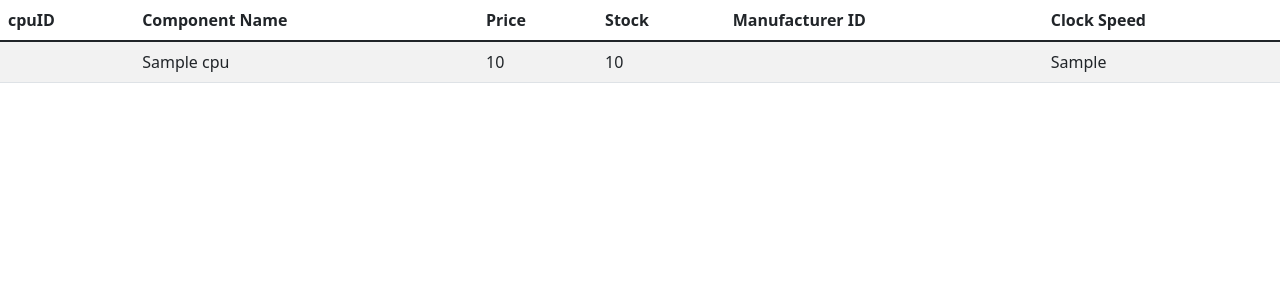
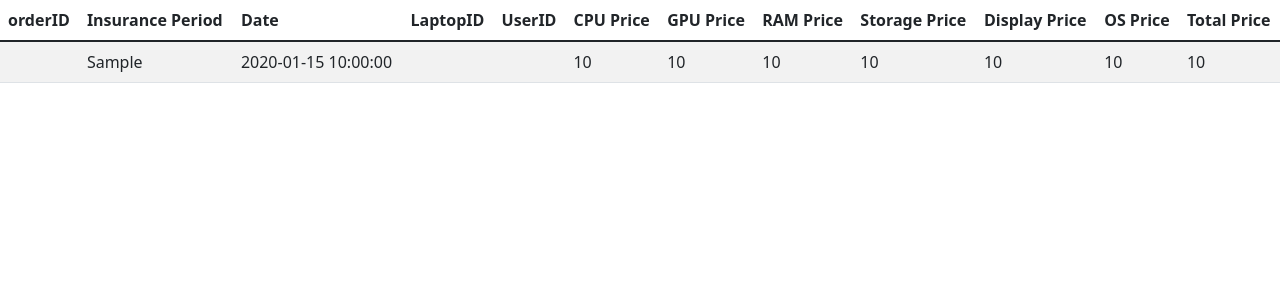
Before and after one commit to burcuesmersoy/LaptopProviderWebsite, a PHP site: page /orders.php in a window 1280 px wide. Shown: the top 300 px of the page. Run offline with PHP 8.4, Linux system fonts and the light colour scheme; tables that the repository leaves empty or names only in its code hold one stand-in row (values such as "Sample post"); data that the repository does not hold is empty.

Commit message:
orders page added

```diff
--- a/orders.php
+++ b/orders.php
@@ -5,7 +5,7 @@
     <meta charset="UTF-8">
     <meta http-equiv="X-UA-Compatible" content="IE=edge">
     <meta name="viewport" content="width=device-width, initial-scale=1.0">
-    <title>Sigma Inc-Admin</title>
+    <title>Sigma Inc-Orders</title>
     <link href="https://cdn.jsdelivr.net/npm/bootstrap@5.1.3/dist/css/bootstrap.min.css" rel="stylesheet" integrity="sha384-1BmE4kWBq78iYhFldvKuhfTAU6auU8tT94WrHftjDbrCEXSU1oBoqyl2QvZ6jIW3" crossorigin="anonymous">
     <script src="https://code.jquery.com/jquery-3.6.0.js" integrity="sha256-H+K7U5CnXl1h5ywQfKtSj8PCmoN9aaq30gDh27Xc0jk=" crossorigin="anonymous"></script>
 
@@ -15,45 +15,58 @@
     <table class="table table-striped">
         <thead>
             <tr>
-                <th scope="col">cpuID</th>
-                <th scope="col">Component Name</th>
-                <th scope="col">Price</th>
-                <th scope="col">Stock</th>
-                <th scope="col">Manufacturer ID</th>
-                <th scope="col">Clock Speed</th>
+                <th scope="col">orderID</th>
+                <th scope="col">Insurance Period</th>
+                <th scope="col">Date</th>
+                <th scope="col">LaptopID</th>
+                <th scope="col">UserID</th>
+                <th scope="col">CPU Price</th>
+                <th scope="col">GPU Price</th>
+                <th scope="col">RAM Price</th>
+                <th scope="col">Storage Price</th>
+                <th scope="col">Display Price</th>
+                <th scope="col">OS Price</th>
+                <th scope="col">Total Price</th>
 
             </tr>
         </thead>
         <tbody>
             <?php
-            $servername = "localhost";
-            $username = "root";
-            $password = "";
-            $dbname = "sigma";
-
-            $conn = new mysqli($servername, $username, $password, $dbname);
+            $conn = new mysqli("localhost", "root", "", "sigma");
 
             if ($conn->connect_error) {
                 die("connection failed: " . $conn->connect_error);
             }
 
-            $getOrders = "SELECT * FROM `cpu` ORDER BY `cpuID`";
+            $getOrders = "SELECT * FROM `invoice` ORDER BY `orderID`";
             $result = mysqli_query($conn, $getOrders);
             while ($row = mysqli_fetch_assoc($result)) {
-                $cpuID = $row['cpuID'];
-                $componentName = $row['component_name'];
-                $price = $row['price'];
-                $stock = $row['stock'];
-                $manufacturerID = $row['manufacturerID'];
-                $clockSpeed = $row['clock_speed'];
+                $orderID = $row['orderID'];
+                $insurance = $row['insurance_period'];
+                $date = $row['date'];
+                $laptopID = $row['laptopID'];
+                $userID = $row['userID'];
+                $cpu = $row['cpu_price'];
+                $gpu = $row['gpu_price'];
+                $ram = $row['ram_price'];
+                $storage = $row['storage_price'];
+                $display = $row['display_price'];
+                $os = $row['os_price'];
+                $total = $row['total_price'];
                 echo '
               <tr>
-              <td>' . $cpuID . '</td>
-              <td>' . $componentName . '</td>
-              <td>' . $price . '</td>
-              <td>' . $stock . '</td>
-              <td>' . $manufacturerID . '</td>
-              <td>' . $clockSpeed . '</td>
+              <td>' . $orderID . '</td>
+              <td>' . $insurance . '</td>
+              <td>' . $date . '</td>
+              <td>' . $laptopID . '</td>
+              <td>' . $userID . '</td>
+              <td>' . $cpu . '</td>
+              <td>' . $gpu . '</td>
+              <td>' . $ram . '</td>
+              <td>' . $storage . '</td>
+              <td>' . $display . '</td>
+              <td>' . $os . '</td>
+              <td>' . $total . '</td>
             </tr>
               ';
             }
```
